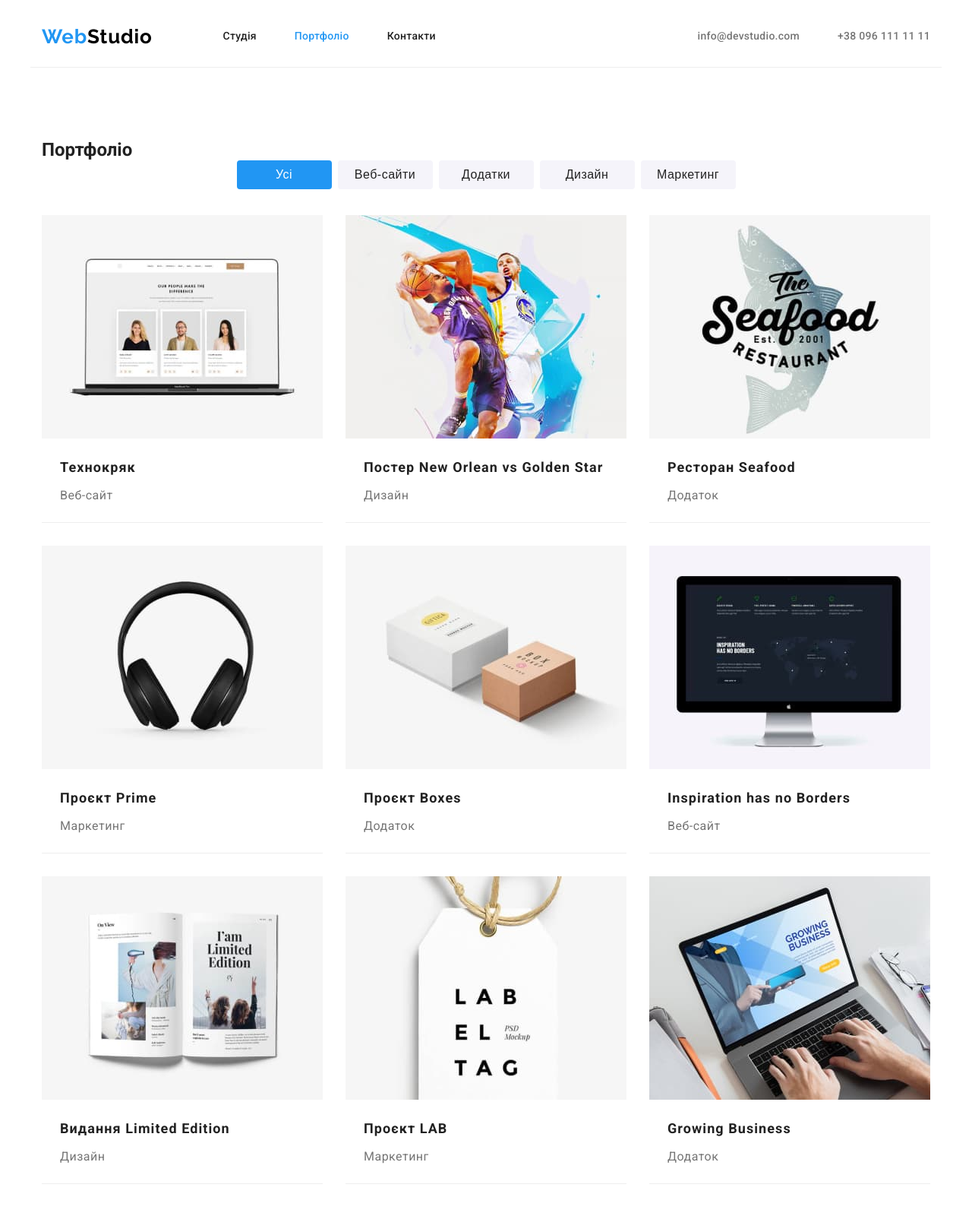
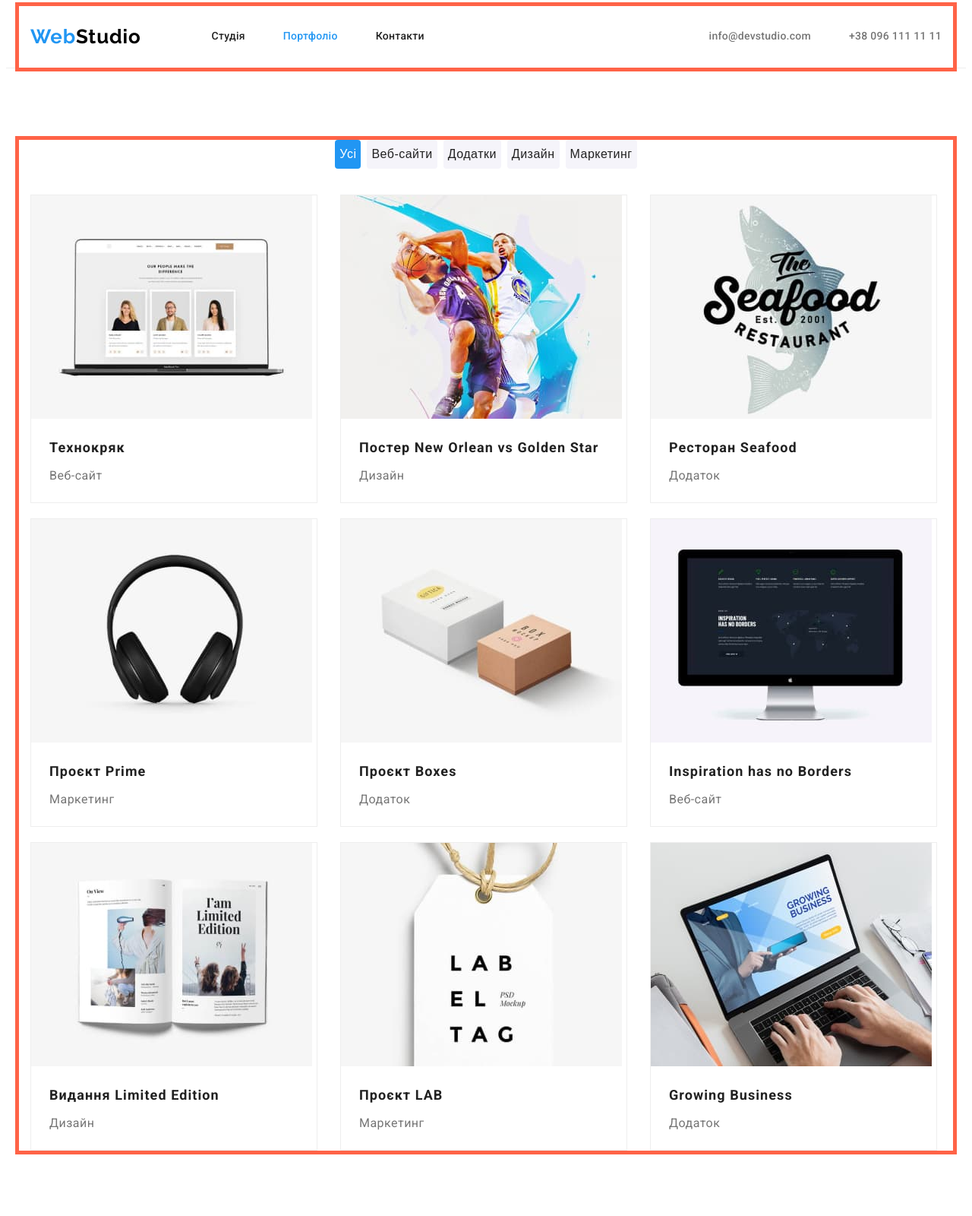
Before and after one commit to Svit-PS/goit-markup-hw-03, a plain HTML site: page portfolio.html in a window 1280 px wide. Shown: the top 1600 px of the page at 76% size. Drawn offline with Linux system fonts and the light colour scheme.

Commit message:
Update1
Виправлення зауважень

```diff
--- a/css/styles.css
+++ b/css/styles.css
@@ -18,10 +18,6 @@
   --width-container: 1200px;
 }
 
-/* *::before,
-*::after {
-  box-sizing: border-box; */
-
 body {
   font-family: var(--main-font);
   background-color: var(--main-bcg-color);
@@ -40,8 +36,7 @@ body {
   margin-left: auto;
   margin-right: auto;
 
-  box-sizing: border-box;
-  /* outline: tomato solid 5px; */
+  outline: tomato solid 5px;
 }
 
 .link {
@@ -54,10 +49,12 @@ body {
   color: var(--accent-txt-color);
 }
 
-li, ul {
+li,
+ul {
   list-style-type: none;
   padding: 0;
   margin: 0;
+  padding-inline-start: 0;
 }
 
 img {
@@ -70,6 +67,8 @@ h2,
 h3,
 p {
   margin: 0;
+  margin-block-start: 0;
+  margin-block-end: 0;
 }
 
 .logo1 {
@@ -95,11 +94,15 @@ p {
 }
 
 /* HEADER */
+.header {
+  border-bottom: 1px solid var(--portfolio-bcg-color);
+}
+
 .header-box {
   display: flex;
   align-items: center;
-
-  border-bottom: 1px solid var(--portfolio-bcg-color);
+  padding-top: 25px;
+  padding-bottom: 25px;
 }
 
 .navigation {
@@ -110,13 +113,15 @@ p {
 .nav-list {
   display: flex;
   align-items: center;
-  padding-left: 0;
-  margin-left: 43px;
+  margin-left: 93px;
+  gap: 50px;
 }
 
 .nav-contact {
   display: flex;
+  align-items: center;
   margin-left: auto;
+  gap: 50px;
 }
 
 .accent-link {
@@ -130,9 +135,6 @@ p {
   line-height: 1.14;
   letter-spacing: 0.02em;
   text-align: left;
-  margin-left: 50px;
-  padding-top: 32px;
-  padding-bottom: 32px;
 }
 
 .link-contact {
@@ -143,9 +145,6 @@ p {
   letter-spacing: 0.02em;
   text-align: left;
   color: var(--secondary-txt-color);
-  margin-left: 50px;
-  padding-top: 32px;
-  padding-bottom: 32px;
 }
 
 /* SECTION */
@@ -157,6 +156,8 @@ p {
 /* HERO */
 .hero {
   background-color: var(--dark-bcg-color);
+  padding-top: 200px;
+  padding-bottom: 200px;
 }
 
 .hero-title {
@@ -168,6 +169,9 @@ p {
   text-align: center;
   text-transform: uppercase;
   margin-bottom: 30px;
+  margin-left: auto;
+  margin-right: auto;
+  width: 696px;
 }
 
 .btn {
@@ -189,18 +193,23 @@ p {
 }
 
 /* advantages */
+.advantages {
+  padding-bottom: 0;
+}
+
+.adv-h2 {
+  visibility: hidden;
+  position: absolute;
+}
+
 .adv-list {
   display: flex;
   flex-wrap: wrap;
+  gap: 30px;
 }
 
 .adv-item {
   flex-basis: calc((100% - 90px) / 4);
-  margin-right: 30px;
-}
-
-.adv-item:nth-child(4n) {
-  margin-right: 0;
 }
 
 .advan-title {
@@ -209,7 +218,7 @@ p {
   line-height: 1.14;
   letter-spacing: 0.03em;
   text-align: left;
-  padding-bottom: 10px;
+  margin-bottom: 10px;
 }
 
 .advan-text {
@@ -233,15 +242,11 @@ p {
 .works-list {
   display: flex;
   flex-wrap: wrap;
+  gap: 30px;
 }
 
 .works-item {
   flex-basis: calc((100% - 60px) / 3);
-  margin-right: 30px;
-}
-
-.works-item:nth-child(3n) {
-  margin-right: 0;
 }
 
 /* Team */
@@ -252,14 +257,19 @@ p {
 .team-list {
   display: flex;
   flex-wrap: wrap;
+  gap: 30px;
 }
 
 .team-item {
   border-radius: 0px 0px 4px 4px;
   box-shadow: 0px 1px 3px rgba(0, 0, 0, 0.12), 0px 1px 1px rgba(0, 0, 0, 0.14),
     0px 2px 1px rgba(0, 0, 0, 0.2);
+  background-color: var(--main-bcg-color);
+}
+
+.team-box {
+  padding-top: 30px;
   padding-bottom: 30px;
-  background-color: var(--main-bcg-color);
 }
 
 .team-title {
@@ -268,8 +278,7 @@ p {
   line-height: 1.19;
   letter-spacing: 0.03em;
   text-align: center;
-  padding-top: 30px;
-  padding-bottom: 10px;
+  margin-bottom: 10px;
 }
 
 .team-text {
@@ -312,14 +321,19 @@ p {
 }
 
 .address-item {
-  margin-top: 8px;
+  margin-top: 9px;
 }
 
+/************ portfolio ********/
+.portf-h1 {
+  visibility: hidden;
+  position: absolute;
+}
 
-/************ portfolio ********/
 .portf-btn-box {
   display: flex;
   justify-content: center;
+  gap: 8px;
   margin-bottom: 34px;
 }
 
@@ -331,19 +345,11 @@ p {
   text-align: center;
   background-color: var(--secondary-bcg-color);
   color: var(--main-txt-color);
-  width: 125px;
+  /* width: 125px; */
   height: 38px;
   border-radius: 4px;
   border: none;
   cursor: pointer;
-}
-
-.port-item {
-  margin-right: 8px;
-}
-
-.port-item:last-child {
-  margin-right: 0;
 }
 
 .portfolio-btn:focus,
@@ -356,27 +362,28 @@ p {
 .portfolio-list {
   display: flex;
   flex-wrap: wrap;
+  column-gap: 30px;
+  row-gap: 20px;
 }
 
 .portfolio-item {
-  /* flex-basis: calc((100% - 60px) / 3); */
-  margin-right: 30px;
-  margin-bottom: 30px;
-  padding-bottom: 20px;
+  flex-basis: calc((100% - 72px) / 3);
   background: var(--main-bcg-color);
   border-bottom: 1px solid var(--portfolio-bcg-color);
-  /* border-top: 1px solid var(--portfolio-bcg-color);
+  border-top: 1px solid var(--portfolio-bcg-color);
   border-left: 1px solid var(--portfolio-bcg-color);
-  border-right: 1px solid var(--portfolio-bcg-color); */
-}
-
-.portfolio-item:nth-child(3n) {
-  margin-right: 0;
+  border-right: 1px solid var(--portfolio-bcg-color);
 }
 
 .portfolio-link {
   color: currentColor;
   text-decoration: none;
+}
+
+.portfolio-link-box {
+  padding-top: 20px;
+  padding-bottom: 20px;
+  margin-left: 24px;
 }
 
 .portfolio-title {
@@ -385,8 +392,6 @@ p {
   line-height: 2;
   letter-spacing: 0.06em;
   text-align: left;
-  margin-top: 20px;
-  padding-left: 24px;
   margin-bottom: 4px;
 }
 
@@ -396,5 +401,4 @@ p {
   letter-spacing: 0.03em;
   text-align: left;
   color: var(--secondary-txt-color);
-  padding-left: 24px;
 }
--- a/portfolio.html
+++ b/portfolio.html
@@ -22,7 +22,7 @@
                 <a class="logo1 link" href="./index.html">Web<span class="logo2">Studio</span></a>
                 <ul class="nav-list">
                     <li><a class="link navigation-link" href="./index.html">Студія</a></li>
-                    <li><a class="link navigation-link accent-link" href="./portfolio.html">Портфоліо</a></li>
+                    <li><a class="link navigation-link  accent-link" href="./portfolio.html">Портфоліо</a></li>
                     <li><a class="link navigation-link" href="./index.html">Контакти</a></li>
                 </ul>
             </nav>
@@ -37,77 +37,95 @@
     <main>
         <section class="section">
             <div class="container">
-                <h1>Портфоліо</h1>
+                <h1 class="portf-h1">Портфоліо</h1>
                 <ul class="portf-btn-box">
-                    <li class="port-item"><button class="portfolio-btn accent-btn" type="button">Усі</button></li>
-                    <li class="port-item"><button class="portfolio-btn" type="button">Веб-сайти</button></li>
-                    <li class="port-item"><button class="portfolio-btn" type="button">Додатки</button></li>
-                    <li class="port-item"><button class="portfolio-btn" type="button">Дизайн</button></li>
-                    <li class="port-item"><button class="portfolio-btn" type="button">Маркетинг</button></li>
+                    <li class="portf-item"><button class="portfolio-btn accent-btn" type="button">Усі</button></li>
+                    <li class="portf-item"><button class="portfolio-btn" type="button">Веб-сайти</button></li>
+                    <li class="portf-item"><button class="portfolio-btn" type="button">Додатки</button></li>
+                    <li class="portf-item"><button class="portfolio-btn" type="button">Дизайн</button></li>
+                    <li class="portf-item"><button class="portfolio-btn" type="button">Маркетинг</button></li>
                 </ul>
 
                 <ul class="portfolio-list">
                     <li class="portfolio-item">
                         <a class="portfolio-link" href="">
                             <img src="./images/portfolio/img1.jpg" alt="Технокряк" width="370" height="294">
+                            <div class="portfolio-link-box">
                                 <h2 class="portfolio-title">Технокряк</h2>
                                 <p class="portfolio-text">Веб-сайт</p>
+                            </div>
                         </a>
                     </li>
                     <li class="portfolio-item">
                         <a class="portfolio-link" href="">
                             <img src="./images/portfolio/img2.jpg" alt="Постер" width="370" height="294">
+                            <div class="portfolio-link-box">
                                 <h2 class="portfolio-title">Постер <span lang="en">New Orlean vs Golden Star</span></h2>
                                 <p class="portfolio-text">Дизайн</p>
+                            </div>
                         </a>
                     </li>
                     <li class="portfolio-item">
                         <a class="portfolio-link" href="">
                             <img src="./images/portfolio/img3.jpg" alt="Ресторан" width="370" height="294">
+                            <div class="portfolio-link-box">
                                 <h2 class="portfolio-title">Ресторан <span lang="en">Seafood</span></h2>
                                 <p class="portfolio-text">Додаток</p>
+                            </div>
                         </a>
                     </li>
                     <li class="portfolio-item">
                         <a class="portfolio-link" href="">
                             <img src="./images/portfolio/img4.jpg" alt="Проєкт Prime" width="370" height="294">
+                            <div class="portfolio-link-box">
                                 <h2 class="portfolio-title">Проєкт <span lang="en">Prime</span></h2>
                                 <p class="portfolio-text">Маркетинг</p>
+                            </div>
                         </a>
                     </li>
                     <li class="portfolio-item">
                         <a class="portfolio-link" href="">
                             <img src="./images/portfolio/img5.jpg" alt="Проєкт Boxes" width="370" height="294">
+                            <div class="portfolio-link-box">
                                 <h2 class="portfolio-title">Проєкт <span lang="en">Boxes</span></h2>
                                 <p class="portfolio-text">Додаток</p>
+                            </div>
                         </a>
                     </li>
                     <li class="portfolio-item">
                         <a class="portfolio-link" href="">
                             <img src="./images/portfolio/img6.jpg" alt="Веб-сайт" width="370" height="294">
+                            <div class="portfolio-link-box">
                                 <h2 class="portfolio-title"><span lang="en">Inspiration has no Borders</span></h2>
                                 <p class="portfolio-text">Веб-сайт</p>
+                            </div>
                         </a>
                     </li>
                     <li class="portfolio-item">
                         <a class="portfolio-link" href="">
                             <img src="./images/portfolio/img7.jpg" alt="Видання" width="370" height="294">
+                            <div class="portfolio-link-box">
                                 <h2 class="portfolio-title">Видання <span lang="en">Limited Edition</span></h2>
                                 <p class="portfolio-text">Дизайн</p>
+                            </div>
                         </a>
                     </li>
                     <li class="portfolio-item">
                         <a class="portfolio-link" href="">
                             <img src="./images/portfolio/img8.jpg" alt="Проєкт LAB" width="370" height="294">
+                            <div class="portfolio-link-box">
                                 <h2 class="portfolio-title">Проєкт <span lang="en">LAB</span></h2>
                                 <p class="portfolio-text">Маркетинг</p>
+                            </div>
                         </a>
                     </li>
                     <li class="portfolio-item">
                         <a class="portfolio-link" href="">
                             <img src="./images/portfolio/img9.jpg" alt="Додаток" width="370" height="294">
+                            <div class="portfolio-link-box">
                                 <h2 class="portfolio-title"><span lang="en">Growing Business</span></h2>
                                 <p class="portfolio-text">Додаток</p>
+                            </div>
                         </a>
                     </li>
                 </ul>
@@ -120,9 +138,11 @@
             <a class="logo1 link" href="./index.html">Web<span class="logo3">Studio</span></a>
             <address class="address">м. Київ, пр-т Лесі Українки, 26
                 <ul>
-                    <li><a class="link flooter-link" href="mailto:spolonchuk@gmail.com">info@devstudio.com</a>
+                    <li class="address-item"><a class="link flooter-link"
+                            href="mailto:spolonchuk@gmail.com">info@devstudio.com</a>
                     </li>
-                    <li><a class="link flooter-link" href="tel:+380961111111">+38 096 111 11 11</a></li>
+                    <li class="address-item"><a class="link flooter-link" href="tel:+380961111111">+38 096 111 11 11</a>
+                    </li>
                 </ul>
             </address>
         </div>
```
Also changed, not shown: index.html (+14 -4 lines). Lines whose indentation alone changed are shown as unchanged.
